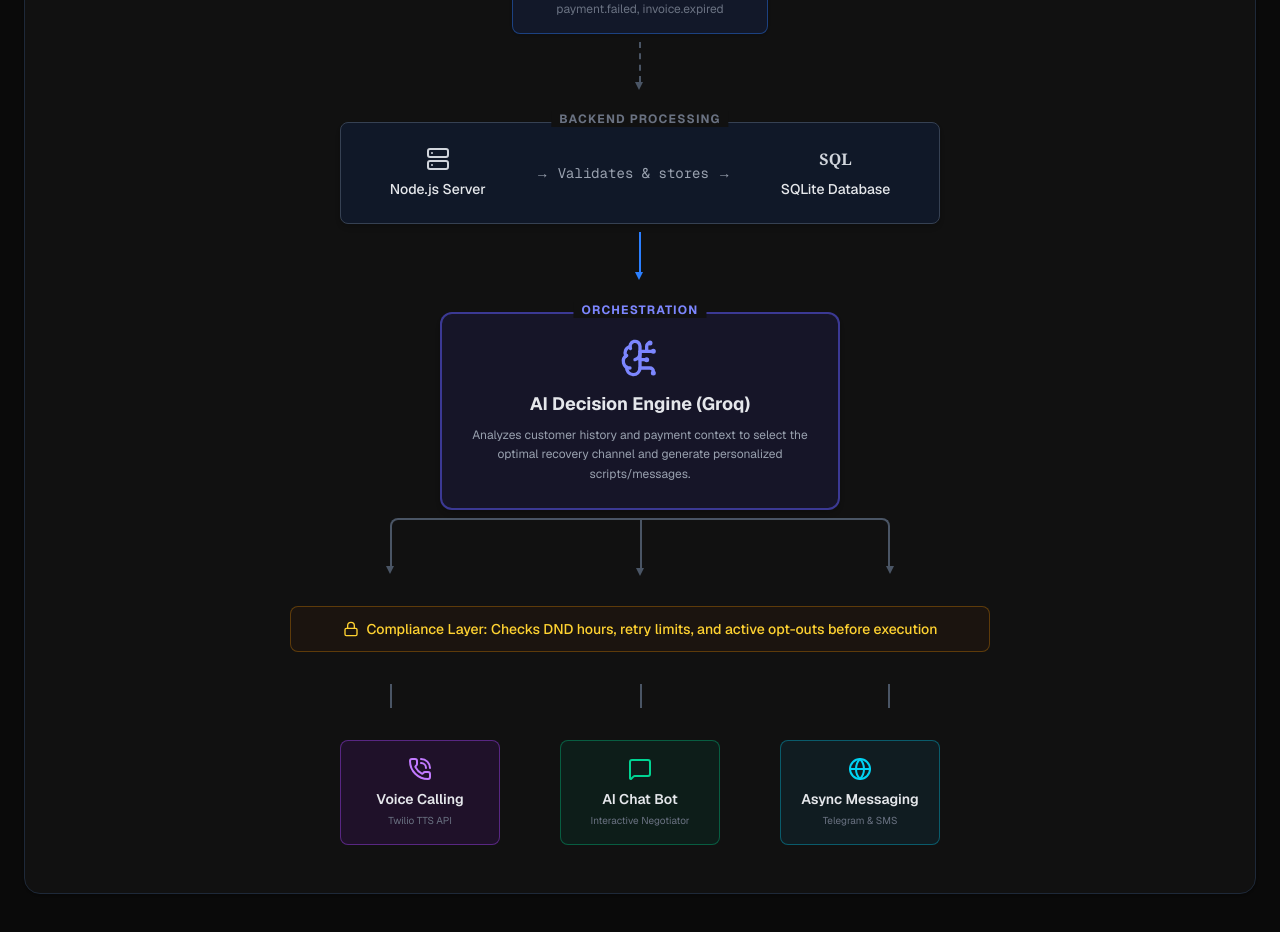
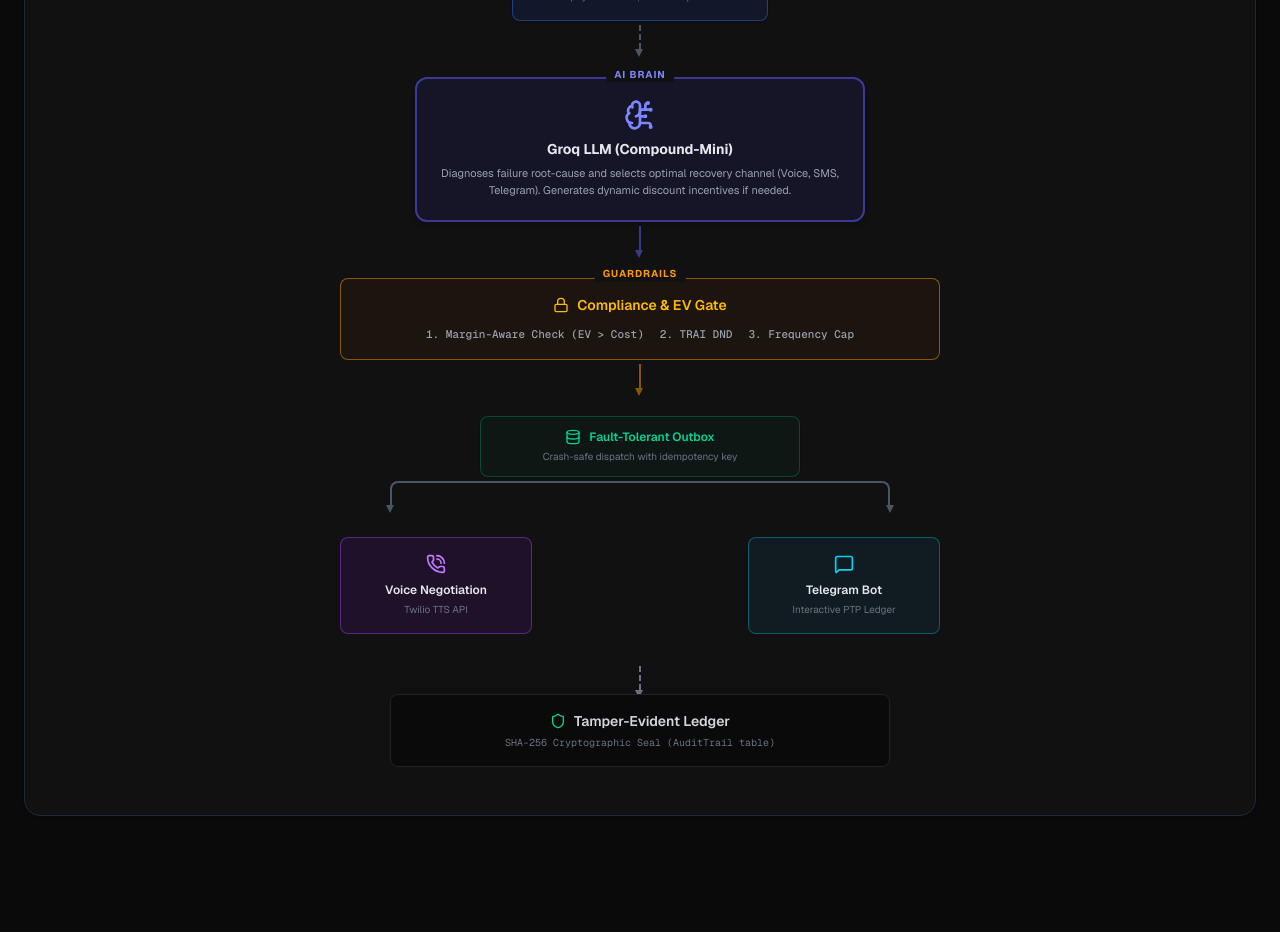
Before and after one commit to UTshresth/revenue-guard, a Next.js app in the folder frontend/: page /explore in a window 1280 px wide. Shown: the part 1220-2152 px from the top of the page. After the commit the page ends 2116 px from the top, so only its background shows below. Built offline with nearby package versions, Linux system fonts and the light colour scheme.

Commit message:
ui: rebuild System Architecture diagram with full AI/Compliance flow

```diff
--- a/frontend/src/app/explore/page.tsx
+++ b/frontend/src/app/explore/page.tsx
@@ -1,6 +1,6 @@
 import React from 'react';
 import Link from 'next/link';
-import { ShieldCheck, ArrowRight, Activity, Cpu, Lock, PhoneCall, BarChart3, FlaskConical, Webhook, Server, BrainCircuit, Globe, MessageSquare } from 'lucide-react';
+import { ShieldCheck, ArrowRight, Activity, Cpu, Lock, PhoneCall, BarChart3, FlaskConical, Webhook, Server, BrainCircuit, Globe, MessageSquare, Shield, Database } from 'lucide-react';
 
 
 export default function ExplorePage() {
@@ -85,100 +85,99 @@ export default function ExplorePage() {
 
           <div className="dark:bg-[#111] bg-white border dark:border-gray-800 border-gray-200 rounded-2xl p-8 md:p-12 overflow-x-auto shadow-sm">
             {/* Diagram Container */}
-            <div className="min-w-[800px] flex flex-col items-center gap-8">
+            <div className="min-w-[800px] flex flex-col items-center gap-6">
 
               {/* Row 1: Trigger */}
               <div className="flex flex-col items-center">
                 <div className="w-64 bg-blue-100 dark:bg-blue-900/20 border border-blue-200 dark:border-blue-500/40 rounded-lg p-4 text-center shadow-sm relative">
-                  <div className="absolute -top-3 left-1/2 -translate-x-1/2 dark:bg-[#111] bg-white px-2 text-xs font-bold text-blue-500 dark:text-blue-400 uppercase tracking-widest">Trigger</div>
-                  <Webhook className="w-8 h-8 text-blue-500 dark:text-blue-400 mx-auto mb-2" />
-                  <h4 className="font-semibold dark:text-gray-200 text-gray-800">Razorpay Webhooks</h4>
-                  <p className="text-xs dark:dark:text-gray-400 text-gray-600 dark:text-gray-500 text-gray-500 mt-1">payment.failed, invoice.expired</p>
+                  <div className="absolute -top-3 left-1/2 -translate-x-1/2 dark:bg-[#111] bg-white px-2 text-[10px] font-bold text-blue-500 dark:text-blue-400 uppercase tracking-widest">Live Integration</div>
+                  <Webhook className="w-6 h-6 text-blue-500 dark:text-blue-400 mx-auto mb-2" />
+                  <h4 className="text-sm font-semibold dark:text-gray-200 text-gray-800">Razorpay Webhooks</h4>
+                  <p className="text-[10px] dark:text-gray-500 text-gray-500 mt-1">payment.failed, invoice.expired</p>
                 </div>
-                {/* Arrow Down */}
-                <div className="h-10 border-l-2 border-dashed dark:border-gray-600 border-gray-300 my-2 relative">
+                <div className="h-6 border-l-2 border-dashed dark:border-gray-600 border-gray-300 my-1 relative">
                   <div className="absolute -bottom-2 left-[-6px] border-solid border-t-8 dark:border-t-gray-600 border-t-gray-300 border-x-4 border-x-transparent"></div>
                 </div>
               </div>
 
-              {/* Row 2: Core Processing */}
-              <div className="flex flex-col items-center w-full">
-                <div className="w-[600px] dark:bg-gray-900 bg-gray-50 border dark:border-gray-700 border-gray-200 rounded-lg p-6 text-center shadow-md relative">
-                  <div className="absolute -top-3 left-1/2 -translate-x-1/2 dark:bg-[#111] bg-white px-2 text-xs font-bold dark:dark:text-gray-400 text-gray-600 dark:text-gray-500 text-gray-500 uppercase tracking-widest">Backend Processing</div>
-                  <div className="flex justify-around items-center">
-                    <div className="flex flex-col items-center">
-                      <Server className="w-6 h-6 dark:text-gray-300 text-gray-600 mb-2" />
-                      <span className="text-sm font-medium">Node.js Server</span>
-                    </div>
-                    <div className="dark:dark:text-gray-500 text-gray-500 dark:text-gray-400 text-gray-600 font-mono text-sm">→ Validates & stores →</div>
-                    <div className="flex flex-col items-center">
-                      <div className="w-6 h-6 dark:text-gray-300 text-gray-600 mb-2 flex items-center justify-center font-bold font-serif">SQL</div>
-                      <span className="text-sm font-medium">SQLite Database</span>
-                    </div>
-                  </div>
+              {/* Row 2: Orchestration (Groq AI) */}
+              <div className="flex flex-col items-center w-full relative">
+                <div className="w-[450px] bg-indigo-50 dark:bg-indigo-900/20 border-2 border-indigo-200 dark:border-indigo-500/50 rounded-xl p-5 text-center shadow-md relative z-10">
+                  <div className="absolute -top-3 left-1/2 -translate-x-1/2 dark:bg-[#111] bg-white px-2 text-[10px] font-bold text-indigo-500 dark:text-indigo-400 uppercase tracking-widest">AI Brain</div>
+                  <BrainCircuit className="w-8 h-8 text-indigo-500 dark:text-indigo-400 mx-auto mb-2" />
+                  <h4 className="text-sm font-bold dark:text-gray-200 text-gray-800">Groq LLM (Compound-Mini)</h4>
+                  <p className="text-[11px] dark:text-gray-400 text-gray-600 mt-1.5 leading-relaxed">
+                    Diagnoses failure root-cause and selects optimal recovery channel (Voice, SMS, Telegram). Generates dynamic discount incentives if needed.
+                  </p>
                 </div>
-                {/* Arrow Down */}
-                <div className="h-10 border-l-2 border-solid border-blue-500 my-2 relative">
-                  <div className="absolute -bottom-2 left-[-6px] border-solid border-t-8 border-t-blue-500 border-x-4 border-x-transparent"></div>
+                <div className="h-6 border-l-2 border-solid border-indigo-500/50 my-1 relative">
+                  <div className="absolute -bottom-2 left-[-6px] border-solid border-t-8 border-t-indigo-500/50 border-x-4 border-x-transparent"></div>
                 </div>
               </div>
 
-              {/* Row 3: AI Brain (Diamond-ish) */}
-              <div className="flex flex-col items-center w-full relative">
-                <div className="w-[400px] bg-indigo-50 dark:bg-indigo-900/20 border-2 border-indigo-200 dark:border-indigo-500/50 rounded-xl p-6 text-center shadow-md relative z-10">
-                  <div className="absolute -top-3 left-1/2 -translate-x-1/2 dark:bg-[#111] bg-white px-2 text-xs font-bold text-indigo-500 dark:text-indigo-400 uppercase tracking-widest">Orchestration</div>
-                  <BrainCircuit className="w-10 h-10 text-indigo-500 dark:text-indigo-400 mx-auto mb-3" />
-                  <h4 className="font-bold dark:text-gray-200 text-gray-800 text-lg">AI Decision Engine (Groq)</h4>
-                  <p className="text-xs dark:text-gray-400 text-gray-600 mt-2 leading-relaxed">
-                    Analyzes customer history and payment context to select the optimal recovery channel and generate personalized scripts/messages.
-                  </p>
+              {/* Row 3: Compliance Gate */}
+              <div className="flex flex-col items-center w-[600px]">
+                <div className="w-full bg-amber-50 dark:bg-amber-900/10 border border-amber-200 dark:border-amber-500/50 rounded-lg py-4 px-6 text-center text-sm font-medium flex flex-col items-center gap-2 relative">
+                   <div className="absolute -top-3 left-1/2 -translate-x-1/2 dark:bg-[#111] bg-white px-2 text-[10px] font-bold text-amber-500 uppercase tracking-widest">Guardrails</div>
+                  <div className="flex items-center gap-2 text-amber-600 dark:text-amber-400 font-semibold mb-1">
+                    <Lock className="w-4 h-4" /> Compliance & EV Gate
+                  </div>
+                  <div className="flex gap-4 text-[11px] font-mono text-gray-600 dark:text-gray-400">
+                    <span>1. Margin-Aware Check (EV &gt; Cost)</span>
+                    <span>2. TRAI DND</span>
+                    <span>3. Frequency Cap</span>
+                  </div>
+                </div>
+                <div className="h-6 border-l-2 border-solid border-amber-500/50 my-1 relative">
+                  <div className="absolute -bottom-2 left-[-6px] border-solid border-t-8 border-t-amber-500/50 border-x-4 border-x-transparent"></div>
+                </div>
+              </div>
+
+              {/* Row 4: Outbox */}
+              <div className="flex flex-col items-center w-full">
+                <div className="w-80 dark:bg-emerald-900/10 bg-emerald-50 border dark:border-emerald-700/50 border-emerald-200 rounded-lg p-3 text-center shadow-sm relative">
+                  <div className="flex items-center justify-center gap-2 text-emerald-600 dark:text-emerald-400 font-semibold text-xs">
+                    <Database className="w-4 h-4" /> Fault-Tolerant Outbox
+                  </div>
+                  <p className="text-[10px] dark:text-gray-500 text-gray-500 mt-1">Crash-safe dispatch with idempotency key</p>
                 </div>
                 {/* Split Arrows */}
-                <div className="w-[500px] h-12 border-t-2 border-l-2 border-r-2 border-solid dark:border-gray-600 border-gray-300 mt-2 relative rounded-t-lg">
+                <div className="w-[500px] h-6 border-t-2 border-l-2 border-r-2 border-solid dark:border-gray-600 border-gray-300 mt-1 relative rounded-t-lg">
                   {/* Left Arrow */}
                   <div className="absolute -bottom-2 -left-[6px] border-solid border-t-8 dark:border-t-gray-600 border-t-gray-300 border-x-4 border-x-transparent"></div>
-                  {/* Middle Arrow */}
-                  <div className="absolute h-12 border-l-2 border-solid dark:border-gray-600 border-gray-300 left-1/2 top-0">
-                    <div className="absolute -bottom-2 left-[-6px] border-solid border-t-8 dark:border-t-gray-600 border-t-gray-300 border-x-4 border-x-transparent"></div>
-                  </div>
                   {/* Right Arrow */}
                   <div className="absolute -bottom-2 -right-[6px] border-solid border-t-8 dark:border-t-gray-600 border-t-gray-300 border-x-4 border-x-transparent"></div>
                 </div>
               </div>
 
-              {/* Row 4: Compliance Layer */}
-              <div className="flex justify-between w-[700px] mt-2">
-                <div className="w-full bg-amber-50 dark:bg-amber-900/10 border border-amber-200 dark:border-amber-500/30 rounded-lg py-3 px-6 text-center text-sm font-medium text-amber-600 dark:text-amber-300 flex items-center justify-center gap-2">
-                  <Lock className="w-4 h-4" /> Compliance Layer: Checks DND hours, retry limits, and active opt-outs before execution
+              {/* Row 5: Execution Channels */}
+              <div className="flex justify-between w-[600px] mt-2">
+                {/* Channel 1 */}
+                <div className="w-48 bg-purple-50 dark:bg-purple-900/20 border border-purple-200 dark:border-purple-500/40 rounded-lg p-4 text-center">
+                  <PhoneCall className="w-5 h-5 text-purple-500 dark:text-purple-400 mx-auto mb-2" />
+                  <h4 className="text-xs font-semibold dark:text-gray-200 text-gray-800">Voice Negotiation</h4>
+                  <p className="text-[10px] dark:text-gray-500 text-gray-500 mt-1">Twilio TTS API</p>
+                </div>
+                {/* Channel 2 */}
+                <div className="w-48 bg-cyan-50 dark:bg-cyan-900/20 border border-cyan-200 dark:border-cyan-500/40 rounded-lg p-4 text-center">
+                  <MessageSquare className="w-5 h-5 text-cyan-500 dark:text-cyan-400 mx-auto mb-2" />
+                  <h4 className="text-xs font-semibold dark:text-gray-200 text-gray-800">Telegram Bot</h4>
+                  <p className="text-[10px] dark:text-gray-500 text-gray-500 mt-1">Interactive PTP Ledger</p>
                 </div>
               </div>
 
-              <div className="w-[500px] h-6 border-l-2 border-r-2 border-solid dark:border-gray-600 border-gray-300 relative">
-                 <div className="absolute h-6 border-l-2 border-solid dark:border-gray-600 border-gray-300 left-1/2 top-0"></div>
-              </div>
-
-              {/* Row 5: Execution Channels */}
-              <div className="flex justify-between w-[600px]">
-                {/* Channel 1 */}
-                <div className="w-40 bg-purple-50 dark:bg-purple-900/20 border border-purple-200 dark:border-purple-500/40 rounded-lg p-4 text-center">
-                  <PhoneCall className="w-6 h-6 text-purple-500 dark:text-purple-400 mx-auto mb-2" />
-                  <h4 className="text-sm font-semibold dark:text-gray-200 text-gray-800">Voice Calling</h4>
-                  <p className="text-[10px] dark:dark:text-gray-500 text-gray-500 dark:text-gray-500 text-gray-500 mt-1">Twilio TTS API</p>
+              {/* Row 6: Audit Seal */}
+              <div className="flex flex-col items-center w-full mt-2">
+                <div className="h-6 border-l-2 border-dashed border-gray-500 relative">
+                  <div className="absolute -bottom-2 left-[-6px] border-solid border-t-8 border-t-gray-500 border-x-4 border-x-transparent"></div>
                 </div>
-                {/* Channel 2 */}
-                <div className="w-40 bg-emerald-50 dark:bg-emerald-900/20 border border-emerald-200 dark:border-emerald-500/40 rounded-lg p-4 text-center">
-                  <MessageSquare className="w-6 h-6 text-emerald-500 dark:text-emerald-400 mx-auto mb-2" />
-                  <h4 className="text-sm font-semibold dark:text-gray-200 text-gray-800">AI Chat Bot</h4>
-                  <p className="text-[10px] dark:dark:text-gray-500 text-gray-500 dark:text-gray-500 text-gray-500 mt-1">Interactive Negotiator</p>
-                </div>
-                {/* Channel 3 */}
-                <div className="w-40 bg-cyan-50 dark:bg-cyan-900/20 border border-cyan-200 dark:border-cyan-500/40 rounded-lg p-4 text-center">
-                  <Globe className="w-6 h-6 text-cyan-500 dark:text-cyan-400 mx-auto mb-2" />
-                  <h4 className="text-sm font-semibold dark:text-gray-200 text-gray-800">Async Messaging</h4>
-                  <p className="text-[10px] dark:dark:text-gray-500 text-gray-500 dark:text-gray-500 text-gray-500 mt-1">Telegram & SMS</p>
+                <div className="w-[500px] dark:bg-[#0A0A0A] bg-gray-100 border dark:border-[#222] border-gray-300 rounded-lg p-4 text-center mt-1 relative">
+                  <div className="flex items-center justify-center gap-2 text-gray-800 dark:text-gray-300 font-semibold text-sm">
+                    <Shield className="w-4 h-4 text-emerald-400" /> Tamper-Evident Ledger
+                  </div>
+                  <p className="text-[10px] dark:text-gray-500 text-gray-500 mt-1 font-mono text-emerald-500/70">SHA-256 Cryptographic Seal (AuditTrail table)</p>
                 </div>
               </div>
-
             </div>
           </div>
         </div>
```
